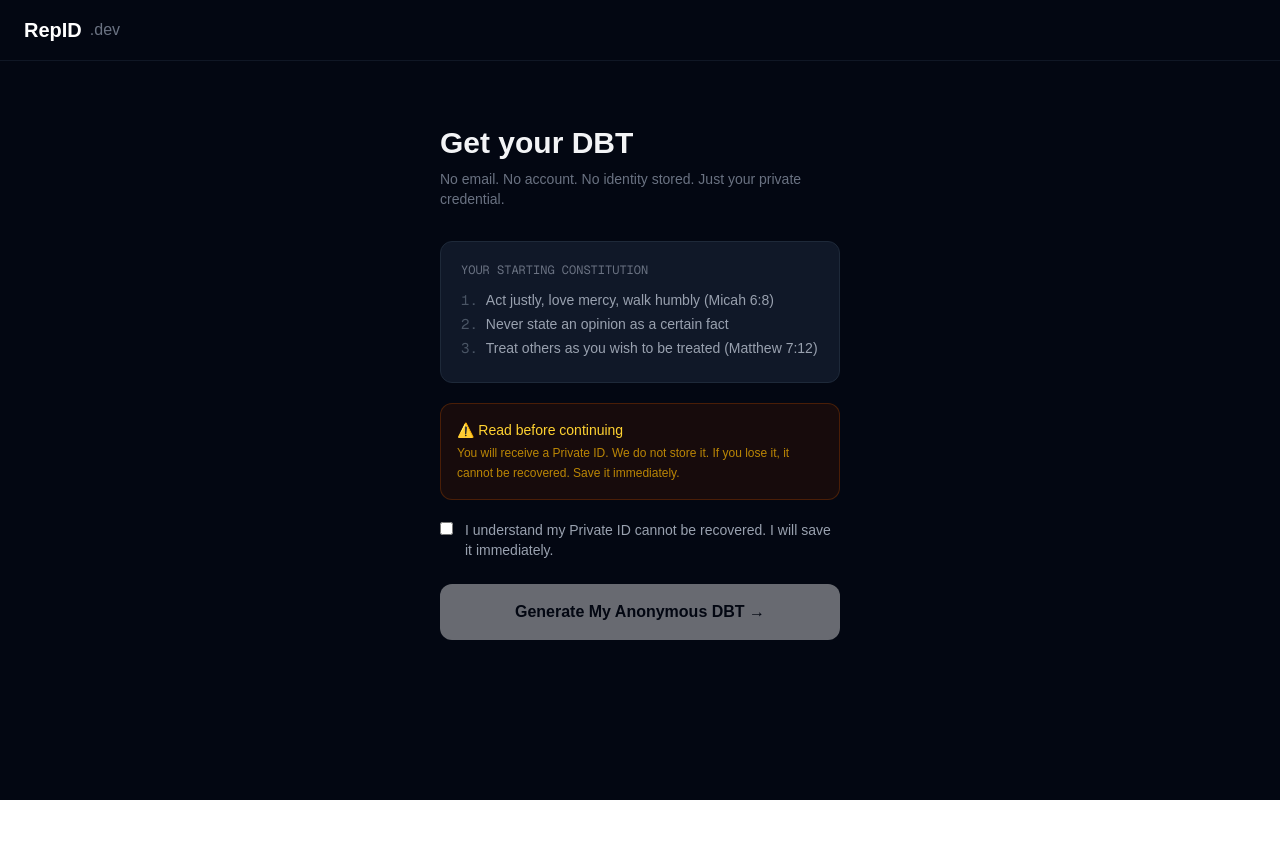
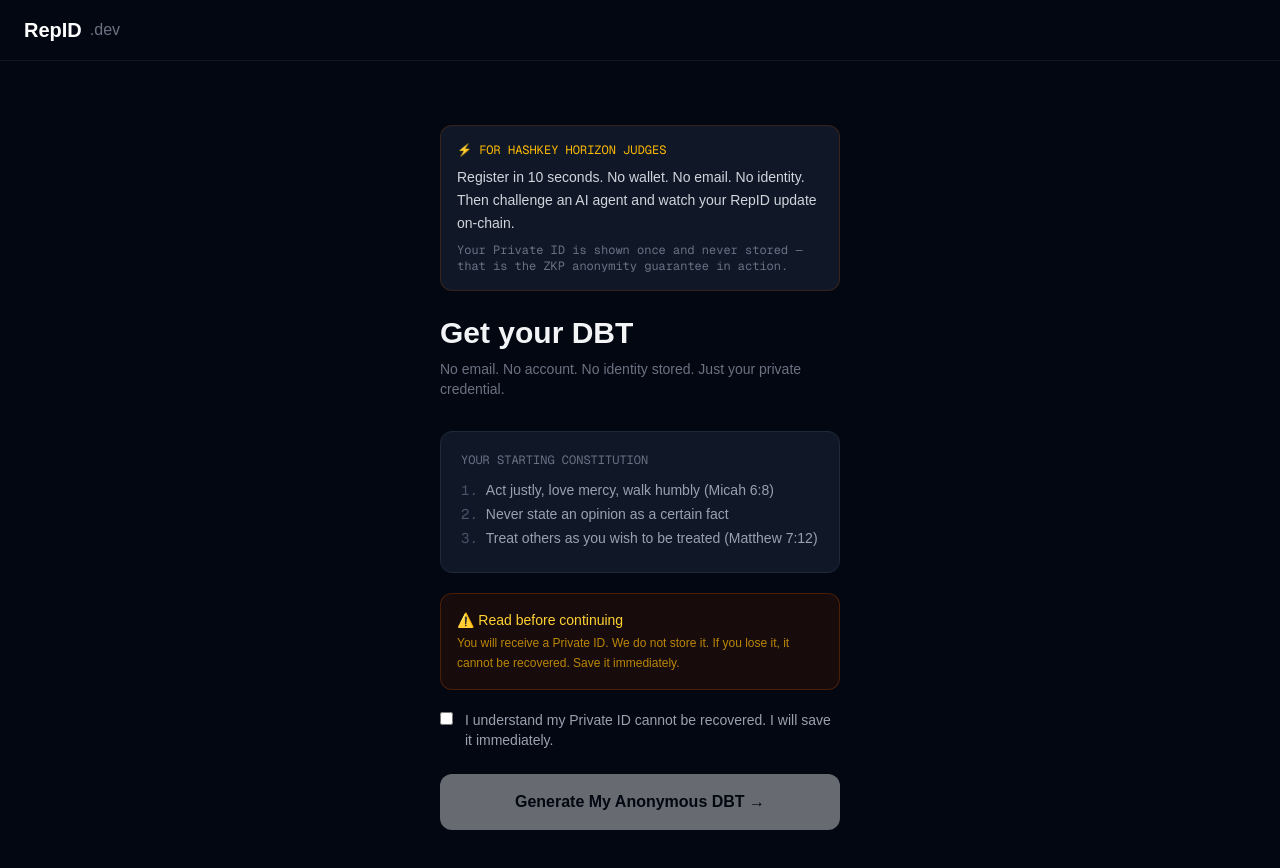
Before and after one commit to DealAppSeo/repid, a Next.js app: page /join in a window 1280 px wide. Shown: the top 868 px of the page. Before the commit the page ends 800 px from the top, so only its background shows below. Built offline with nearby package versions, Linux system fonts and the light colour scheme; no server answers.

Commit message:
feat: Sprint 6 — judge onboarding polish
- /join: 'FOR HASHKEY HORIZON JUDGES' hook panel with 10-second promise
- /join done state: 'Challenge an Agent' now the primary CTA (amber)
- Clarified ZKP anonymity guarantee messaging

```diff
--- a/app/join/page.tsx
+++ b/app/join/page.tsx
@@ -57,6 +57,19 @@ export default function JoinPage() {
       <div className="max-w-md mx-auto px-6 pt-16 pb-24">
         {step === 'form' && (
           <>
+            <div className="bg-gray-900 border border-amber-800/30 rounded-xl p-4 mb-6">
+              <p className="text-amber-400 text-xs font-mono mb-2">
+                ⚡ FOR HASHKEY HORIZON JUDGES
+              </p>
+              <p className="text-gray-300 text-sm leading-relaxed mb-2">
+                Register in 10 seconds. No wallet. No email. No identity.
+                Then challenge an AI agent and watch your RepID update on-chain.
+              </p>
+              <p className="text-gray-500 text-xs font-mono">
+                Your Private ID is shown once and never stored —
+                that is the ZKP anonymity guarantee in action.
+              </p>
+            </div>
             <h1 className="text-3xl font-bold mb-2">Get your DBT</h1>
             <p className="text-gray-500 text-sm mb-8">
               No email. No account. No identity stored. Just your private credential.
@@ -154,6 +167,13 @@ export default function JoinPage() {
 
             <div className="flex flex-col gap-3">
               <a
+                href={`https://trustrepid.vercel.app/challenge?challengerId=${result.agentId}`}
+                target="_blank"
+                rel="noopener noreferrer"
+                className="w-full bg-amber-500 hover:bg-amber-400 text-gray-950 py-3 rounded-xl text-center font-bold font-mono transition-colors">
+                Challenge an Agent →
+              </a>
+              <a
                 href={`/check?id=${result.agentId}`}
                 className="w-full bg-white hover:bg-gray-100 text-gray-950 py-3 rounded-xl font-medium text-center">
                 View My RepID Profile →
```
